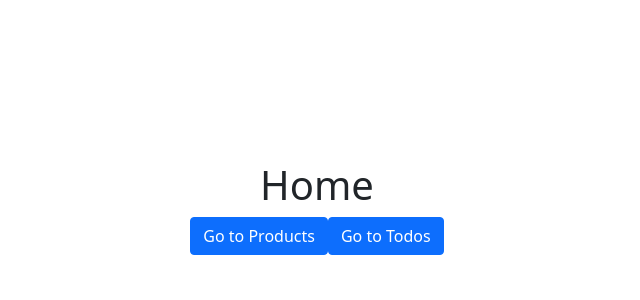
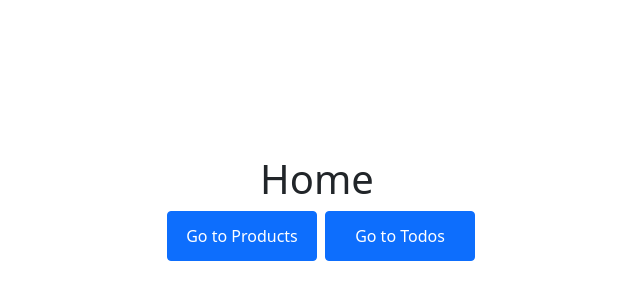
Before and after one commit to mehmeteyupoglu/react-boilerplate, a React (Create React App) app: page / in a window 1280 px wide. Shown: the part 192-492 px from the top of the page, without its empty margins (323-963 px from the left). Built offline with nearby package versions, Linux system fonts and the light colour scheme.

Commit message:
style: various changes in styling

```diff
--- a/src/components/atoms/Button/Button.scss
+++ b/src/components/atoms/Button/Button.scss
@@ -3,4 +3,6 @@ button {
     color: white;
     border: none;
     outline: none;
+    min-width: 150px;
+    min-height: 50px;
 }
--- a/src/components/atoms/Button/index.js
+++ b/src/components/atoms/Button/index.js
@@ -2,12 +2,10 @@ import "./Button.scss";
 import Button from 'react-bootstrap/Button';
 
 function CustomButton({ title, onClick, className, variant, loading, async }) {
-    title = title || "Button"
-
     return (
         <>
             <Button
-                className={`primary mr-2 ${className}`}
+                className={`ms-2 ${className}`}
                 onClick={onClick}
                 variant={variant}
                 disabled={loading}
@@ -19,8 +17,15 @@ function CustomButton({ title, onClick, className, variant, loading, async }) {
                 }
             </Button>
         </>
-
     );
 }
 
+CustomButton.defaultProps = {
+    title: "Button",
+    className: "",
+    variant: "primary",
+    loading: false,
+    async: false,
+}
+
 export default CustomButton;
--- a/src/pages/Home/index.js
+++ b/src/pages/Home/index.js
@@ -14,8 +14,8 @@ function Home() {
         <div className="home centered-pages">
             <h1>Home</h1>
             <div>
-                <CustomButton title={"Go to Products"} onClick={() => handleClick('products')} />
-                <CustomButton title={"Go to Todos"} onClick={() => handleClick('todos')} />
+                <CustomButton title={"Go to Products"} onClick={() => handleClick('products')} className={'ms-2'}/>
+                <CustomButton title={"Go to Todos"} onClick={() => handleClick('todos')} className={'ms-2'}/>
             </div>
         </div>
     );
```
